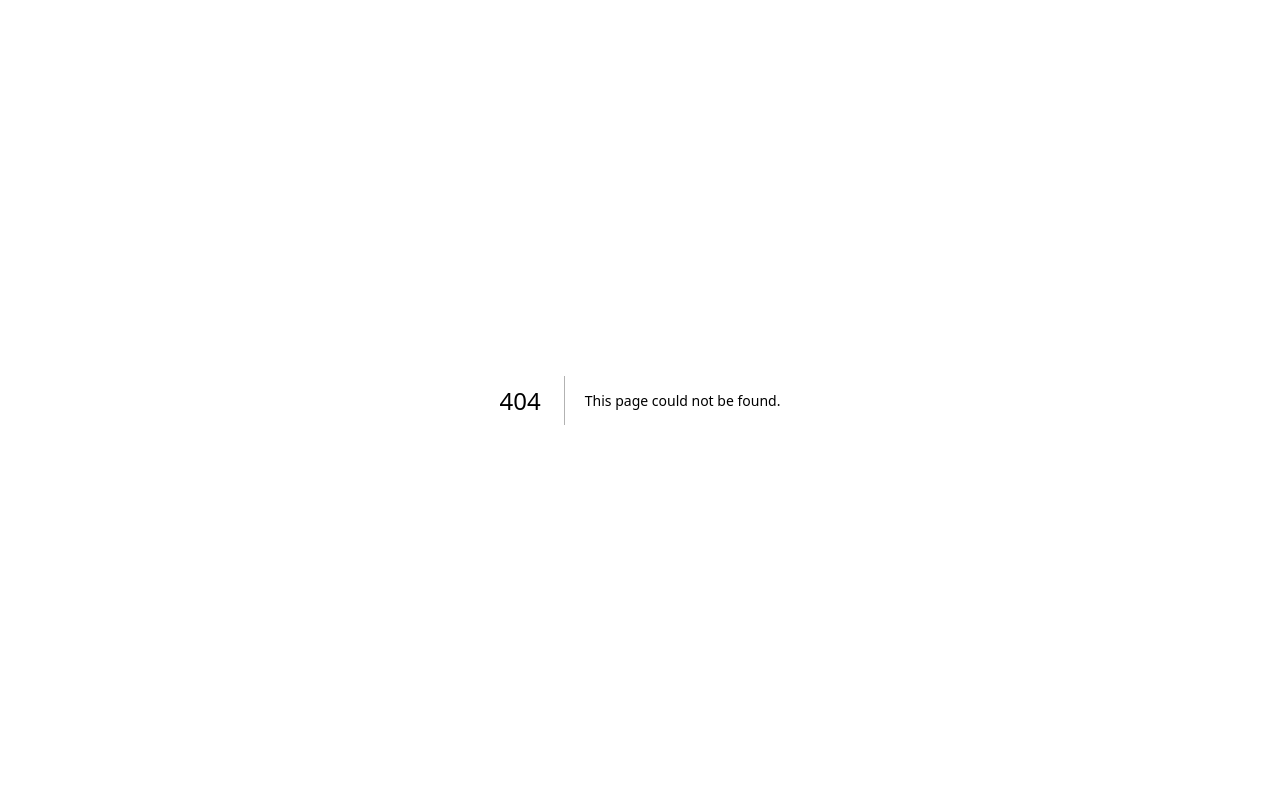
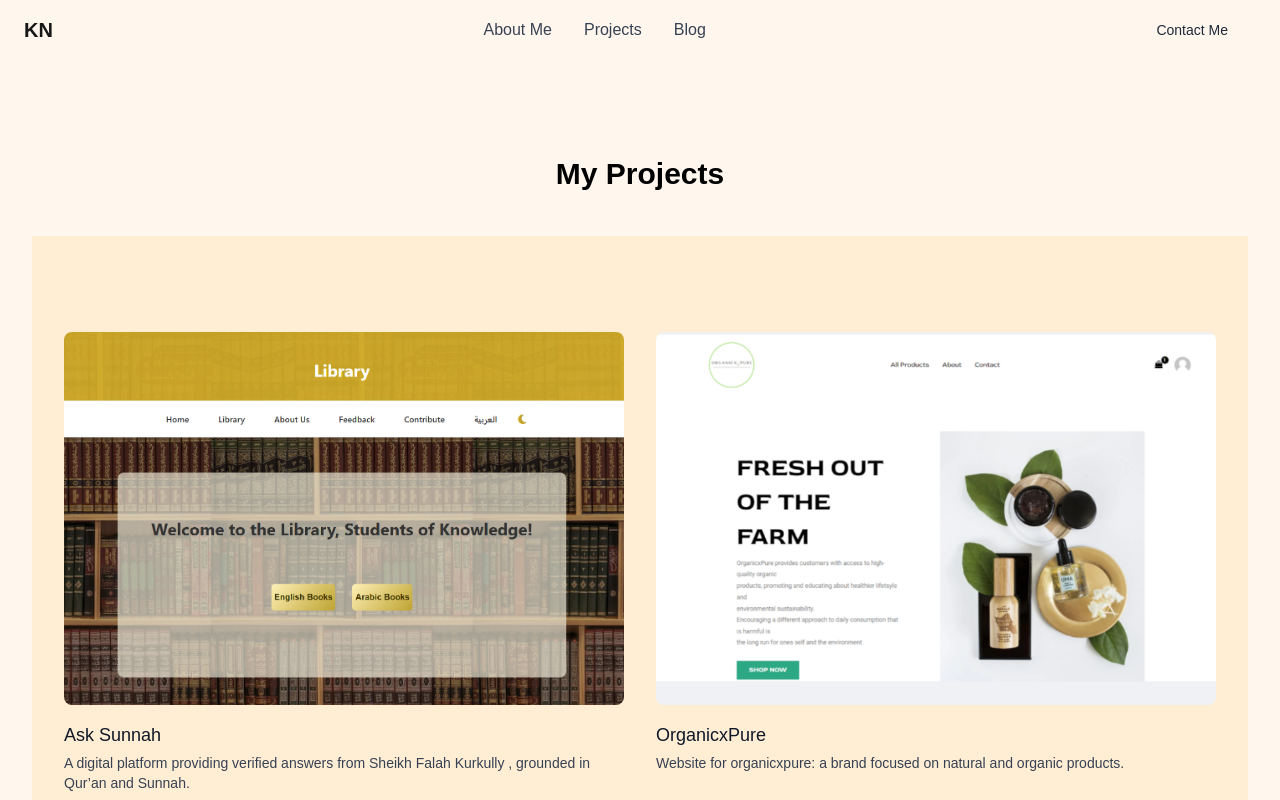
Before and after one commit to khaulanauman/portfolio, a Next.js app: page /projects in a window 1280 px wide. Before the commit this address had no page. Shown: the top 800 px of the page. Built offline with nearby package versions, Linux system fonts and the light colour scheme.

Commit message:
weird code made less weird still a lil weird but will fix

```diff
--- a/package.json
+++ b/package.json
@@ -13,7 +13,8 @@
     "next": "15.3.1",
     "react": "^19.0.0",
     "react-dom": "^19.0.0",
-    "react-icons": "^5.5.0"
+    "react-icons": "^5.5.0",
+    "react-router-dom": "^7.9.6"
   },
   "devDependencies": {
     "@eslint/eslintrc": "^3",
--- a/src/app/home/home.tsx
+++ b/src/app/home/home.tsx
@@ -3,6 +3,7 @@
 import emailjs from "@emailjs/browser";
 import { useRef, useState, useEffect } from "react";
 import Projects from "../projects/projects";
+import Link from "next/link";
 
 export default function Home() {
   const form = useRef<HTMLFormElement>(null);
@@ -44,11 +45,11 @@
       <header>
         <nav className=" border-gray-200 px-4 lg:px-6 py-2.5 dark:bg-orange-100">
           <div className="flex flex-wrap justify-between items-center mx-auto max-w-screen-xl">
-            <a href="#" className="flex items-center">
+            <Link className="flex items-center" href="/">
               <span className="self-center text-xl font-semibold whitespace-nowrap ">
                 KN
               </span>
-            </a>
+            </Link>
             <div className="flex items-center lg:order-2">
               <a
                 href="https://www.instagram.com/websitesbykhaula/"
@@ -105,12 +106,12 @@
                   </a>
                 </li>
                 <li>
-                  <a
-                    href=""
+                  <Link
                     className="block py-2 pr-4 pl-3 text-gray-700 border-b border-gray-100 hover:bg-gray-50 lg:hover:bg-transparent lg:border-0 lg:hover:text-primary-700 lg:p-0 dark:text-gray-400 lg:dark:hover:text-white dark:hover:bg-gray-700 dark:hover:text-white lg:dark:hover:bg-transparent dark:border-gray-700"
+                    href="/projects"
                   >
                     Projects
-                  </a>
+                  </Link>
                 </li>
                 <li>
                   <a
--- /dev/null
+++ b/src/app/projects/page.tsx
@@ -0,0 +1,97 @@
+import React from "react";
+import Link from "next/link";
+import Projects from "./projects";
+
+const projectPage = () => {
+  return (
+    <div className="bg-orange-50">
+      <header>
+        <nav className=" border-gray-200 px-4 lg:px-6 py-2.5 dark:bg-orange-100">
+          <div className="flex flex-wrap justify-between items-center mx-auto max-w-screen-xl">
+            <Link className="flex items-center" href="/">
+              <span className="self-center text-xl font-semibold whitespace-nowrap ">
+                KN
+              </span>
+            </Link>
+            <div className="flex items-center lg:order-2">
+              <a
+                href="https://www.instagram.com/websitesbykhaula/"
+                className="text-gray-800 dark:text-white hover:bg-gray-50 focus:ring-4 focus:ring-gray-300 font-medium rounded-lg text-sm px-4 lg:px-5 py-2 lg:py-2.5 mr-2 dark:hover:bg-gray-700 focus:outline-none dark:focus:ring-gray-800"
+              >
+                Contact Me
+              </a>
+
+              <button
+                data-collapse-toggle="mobile-menu-2"
+                type="button"
+                className="inline-flex items-center p-2 ml-1 text-sm text-gray-500 rounded-lg lg:hidden hover:bg-gray-100 focus:outline-none focus:ring-2 focus:ring-gray-200 "
+                aria-controls="mobile-menu-2"
+                aria-expanded="false"
+              >
+                <span className="sr-only">Open main menu</span>
+                <svg
+                  className="w-6 h-6"
+                  fill="currentColor"
+                  viewBox="0 0 20 20"
+                  xmlns="http://www.w3.org/2000/svg"
+                >
+                  <path
+                    fillRule="evenodd"
+                    d="M3 5a1 1 0 011-1h12a1 1 0 110 2H4a1 1 0 01-1-1zM3 10a1 1 0 011-1h12a1 1 0 110 2H4a1 1 0 01-1-1zM3 15a1 1 0 011-1h12a1 1 0 110 2H4a1 1 0 01-1-1z"
+                    clipRule="evenodd"
+                  ></path>
+                </svg>
+                <svg
+                  className="hidden w-6 h-6"
+                  fill="currentColor"
+                  viewBox="0 0 20 20"
+                  xmlns="http://www.w3.org/2000/svg"
+                >
+                  <path
+                    fillRule="evenodd"
+                    d="M4.293 4.293a1 1 0 011.414 0L10 8.586l4.293-4.293a1 1 0 111.414 1.414L11.414 10l4.293 4.293a1 1 0 01-1.414 1.414L10 11.414l-4.293 4.293a1 1 0 01-1.414-1.414L8.586 10 4.293 5.707a1 1 0 010-1.414z"
+                    clipRule="evenodd"
+                  ></path>
+                </svg>
+              </button>
+            </div>
+            <div
+              className="hidden justify-between items-center w-full lg:flex lg:w-auto lg:order-1"
+              id="mobile-menu-2"
+            >
+              <ul className="flex flex-col mt-4 font-medium lg:flex-row lg:space-x-8 lg:mt-0">
+                <li>
+                  <a
+                    href="https://www.instagram.com/websitesbykhaula/"
+                    className="block py-2 pr-4 pl-3 text-gray-700 border-b border-gray-100 hover:bg-gray-50 lg:hover:bg-transparent lg:border-0 lg:hover:text-primary-700 lg:p-0 dark:text-gray-400 lg:dark:hover:text-white dark:hover:bg-gray-700 dark:hover:text-white lg:dark:hover:bg-transparent dark:border-gray-700"
+                  >
+                    About Me
+                  </a>
+                </li>
+                <li>
+                  <Link
+                    className="block py-2 pr-4 pl-3 text-gray-700 border-b border-gray-100 hover:bg-gray-50 lg:hover:bg-transparent lg:border-0 lg:hover:text-primary-700 lg:p-0 dark:text-gray-400 lg:dark:hover:text-white dark:hover:bg-gray-700 dark:hover:text-white lg:dark:hover:bg-transparent dark:border-gray-700"
+                    href="/projects"
+                  >
+                    Projects
+                  </Link>
+                </li>
+                <li>
+                  <a
+                    href="#"
+                    className="block py-2 pr-4 pl-3 text-gray-700 border-b border-gray-100 hover:bg-gray-50 lg:hover:bg-transparent lg:border-0 lg:hover:text-primary-700 lg:p-0 dark:text-gray-400 lg:dark:hover:text-white dark:hover:bg-gray-700 dark:hover:text-white lg:dark:hover:bg-transparent dark:border-gray-700"
+                  >
+                    Blog
+                  </a>
+                </li>
+              </ul>
+            </div>
+          </div>
+        </nav>
+      </header>
+      <Projects />
+    </div>
+  );
+};
+
+export default projectPage;
--- a/src/app/projects/projects.tsx
+++ b/src/app/projects/projects.tsx
@@ -135,7 +135,7 @@
                       Foobi
                     </p>
                     <h3 className="mt-1 text-sm text-gray-700">
-                      A wesbite for football fans.
+                      A wesbite for lil bro.
                     </h3>
                   </a>
                   <a
```
Also changed, not shown: 1 other file (tests, documents, lock files or other folders).
